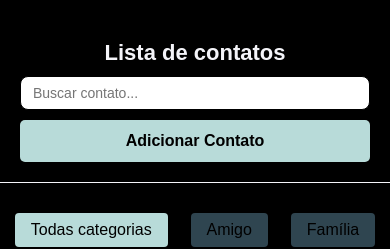
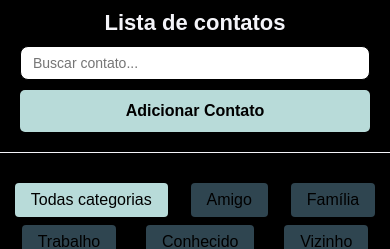
Before and after one commit to sidneygyne/gerenciador-de-contatos, a React (Create React App) app: page / in a window 390 px wide. Shown: the top 249 px of the page. Built offline with nearby package versions, Linux system fonts and the light colour scheme; a web font is replaced by a local one.

Commit message:
ajustes de layout responsivo

```diff
--- a/src/components/ContactForm/styles.ts
+++ b/src/components/ContactForm/styles.ts
@@ -12,6 +12,7 @@ export const Form = styled.form`
   background-color: ${colors.fifthColor};
   border-radius: 10px;
   box-shadow: 0 2px 8px rgba(0, 0, 0, 0.1);
+  margin-bottom: 25px;
 `
 
 export const CloseButton = styled.button`
--- a/src/components/Header/styles.ts
+++ b/src/components/Header/styles.ts
@@ -10,17 +10,22 @@ export const HeaderContainer = styled.header`
   padding: 20px;
   border-bottom: 1px solid ${colors.fifthColor};
   margin: 20px 0 30px;
-  flex-wrap: wrap; // permite quebra para próxima linha
-  gap: 15px; // espaço entre os itens quando quebra
+  flex-wrap: wrap;
+  gap: 15px;
+
+  @media (max-width: ${breakpoints.desktop}) {
+    flex-direction: column;
+    align-items: center;
+    gap: 10px;
+  }
 
   @media (max-width: ${breakpoints.tablet}) {
-    justify-content: center; // centraliza os elementos
   }
 
-  @media (max-width: 480px) {
-    flex-direction: column; // empilha no mobile
-    align-items: stretch; // inputs/botões ocupam largura total
-    gap: 10px;
+  @media (max-width: ${breakpoints.cellPhone}) {
+    align-items: stretch;
+    margin-top: 5px;
+    padding-top: 5px;
   }
 `
 
@@ -52,7 +57,6 @@ export const SearchInput = styled.input`
   font-size: 16px;
 
   @media (max-width: ${breakpoints.tablet}) {
-    width: 220px;
   }
 
   @media (max-width: ${breakpoints.cellPhone}) {
```
